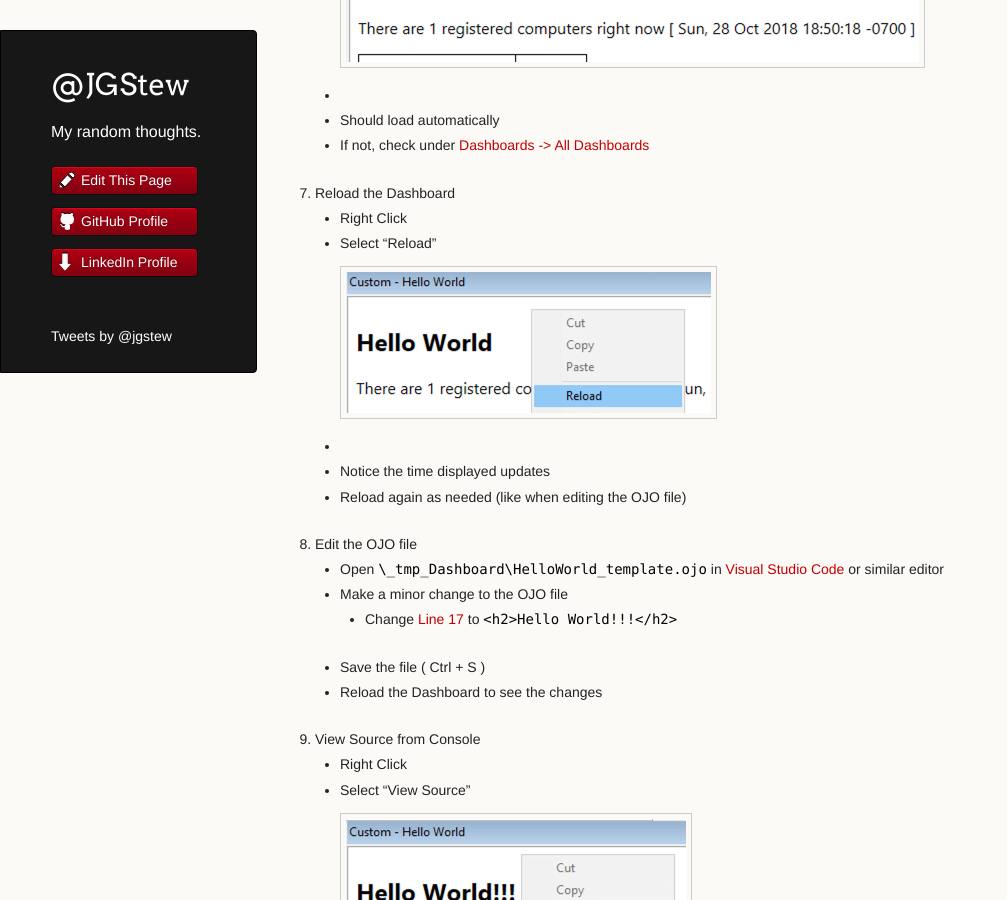
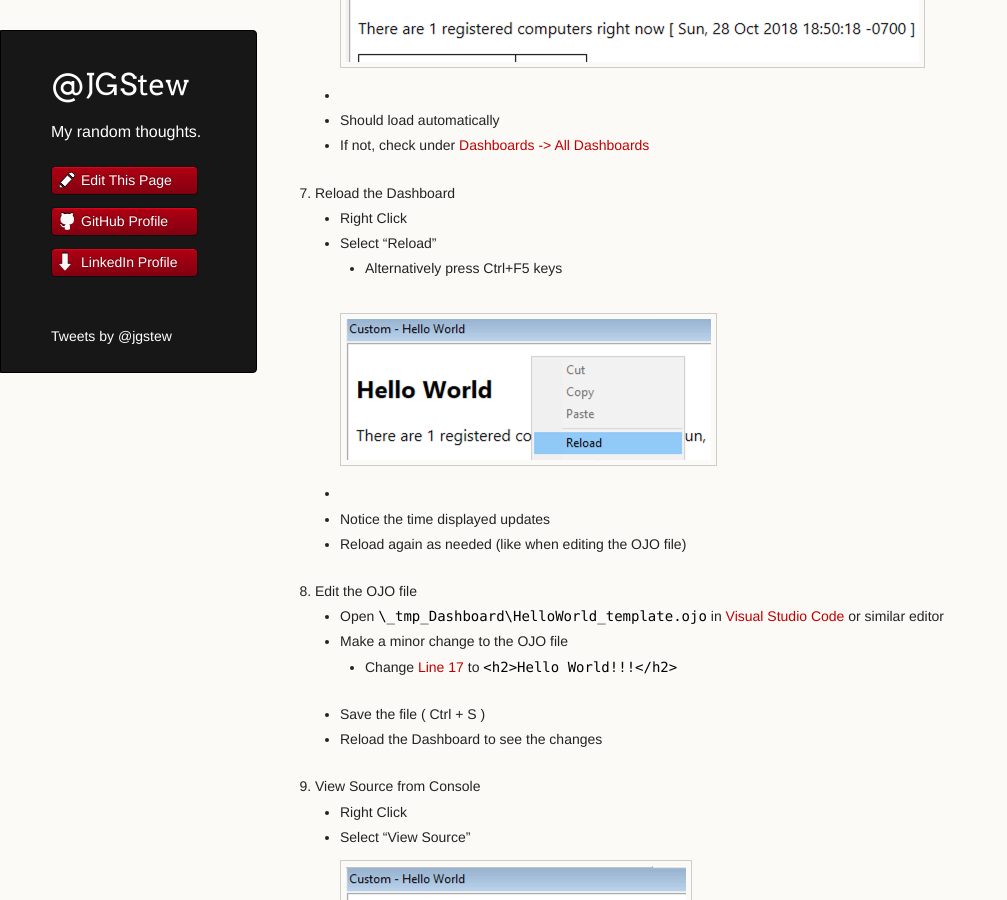
Before and after one commit to jgstew/jgstew.github.io, a Jekyll site: the page built from _posts/2018-10-29-Debug-Dashboard-In-BigFix-Console.md, in a window 1280 px wide and 900 px high, scrolled down 1853 px. Shown: the whole window, without its empty margins (0-1007 px from the left). Built offline with Jekyll 4.4.1, drawn with Linux system fonts in a browser that asks for light colours; nearby versions of some CDN libraries; comment, search, counter and statistics services are not loaded.

Commit message:
Update 2018-10-29-Debug-Dashboard-In-BigFix-Console.md

```diff
--- a/_posts/2018-10-29-Debug-Dashboard-In-BigFix-Console.md
+++ b/_posts/2018-10-29-Debug-Dashboard-In-BigFix-Console.md
@@ -25,6 +25,7 @@
 1. Reload the Dashboard
     * Right Click
     * Select "Reload"
+        * Alternatively press Ctrl+F5 keys
     * ![Reload Dashboard](/images/BigFix/Dashboards/ReloadDashboard.png)
     * Notice the time displayed updates
     * Reload again as needed (like when editing the OJO file)
```
